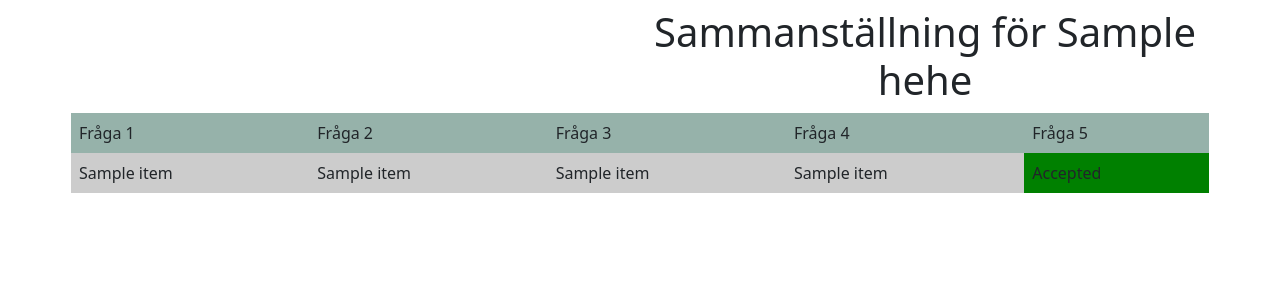
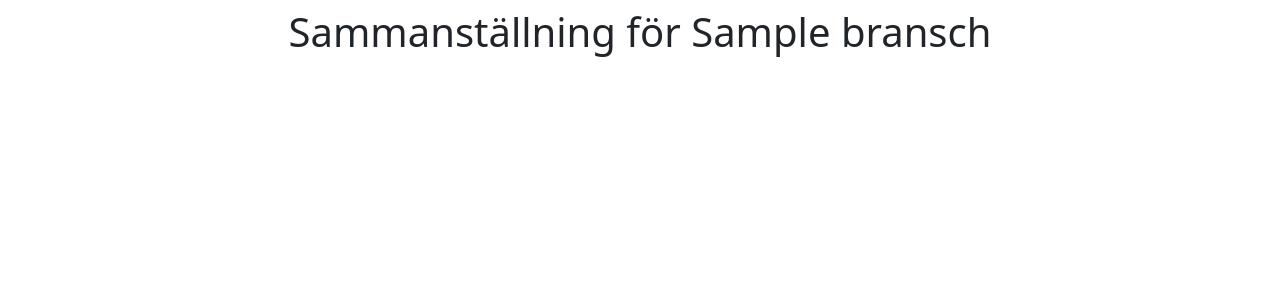
Before and after one commit to Sjofil/HASAB-IDA3, a Flask app: template Website/templates/Admin-html/reportTemplate.html in a window 1280 px wide. Shown: the part 188-488 px from the top of the page. Run offline with Flask 2, Linux system fonts and the light colour scheme; the template is opened without the code that fills it: most values are stand-ins (such as "Sample title", 1, 10 or a date in 2020); some libraries are stand-ins or nearby versions.

Commit message:
bransch visas när man trycker på sammanställ

```diff
--- a/Website/templates/Admin-html/reportTemplate.html
+++ b/Website/templates/Admin-html/reportTemplate.html
@@ -6,45 +6,11 @@
 {% block content %}
 
 <!--Rubrik-->
-<section class="container container-fluid text-center">
-    <div class="row">
-        <div class="col"></div>
-    <div class="col">
-        <h1 class="h1">Sammanställning för {{ hehe }}</h1>
+<section class="container-fluid text-center">
+
+        <h1 class="h1">Sammanställning för {{ bransch }}</h1>
     </div>
 
-<!---TABLE MED FRÅGOR OCH STATISTIK--->
-<!--[][][][]-->
-
-
-<table border="0" style="box-shadow:1px 1px 10px white" width="70%" height="70%" align="center">
-    <tr>
-    <td style="background-position:center center" valign="top" align="center">
-     <table border="0" cellpadding="8px" width="100%" style="background-color:#CCCCCC">
-     <tr style="background-color: #96b2aa">
-     <td>Fråga 1</td>
-     <td>Fråga 2</td>
-     <td>Fråga 3</td>
-     <td>Fråga 4</td>
-     <td>Fråga 5</td>
-     </tr>
-      {% for item in data %}
-
-    <tr>
-     <td>{{item.Question1}}</td>
-     <td>{{item.Question2}}</td>
-     <td>{{item.Question3}}</td>
-     <td>{{item.Question4}}</td>
-     {% if item.Question1 == 'No' %}
-           <td style="background-color:red"> {{item.Question1  }}</td>
-       {% elif item.PRO_STATUS == 'Accepted' %}
-          <td style="background-color:green"> {{item.PRO_STATUS  }}</td>
-      {% else %}
-          <td style="background-color:yellow"> {{item.PRO_STATUS  }}</td>
-        {% endif %}
-     </tr>
-      {% endfor %}
-     </table>
 
 
 
```
Also changed, not shown: Website/auth.py (+5 -7 lines).
